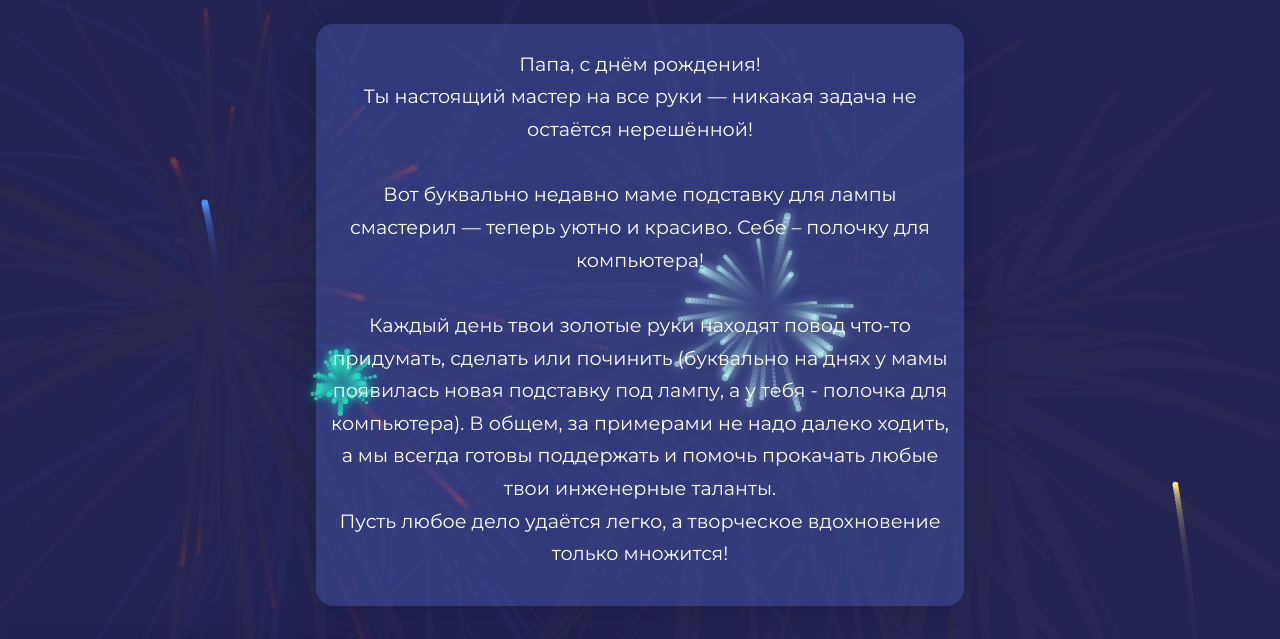
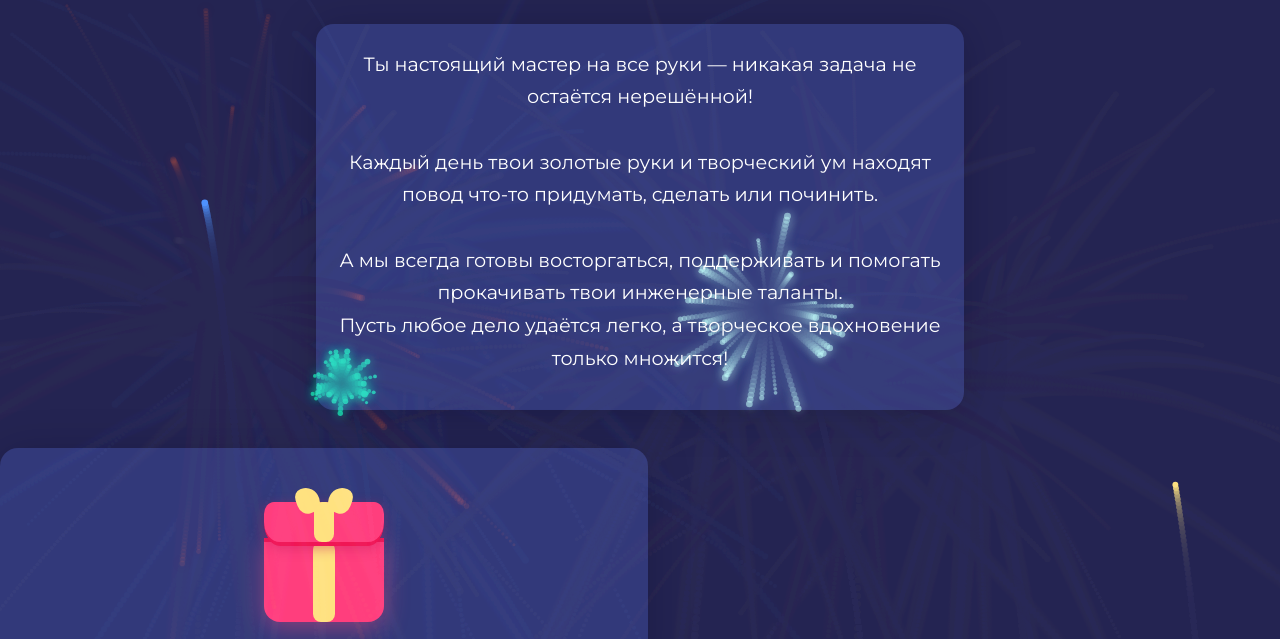
Before and after one commit to anyayoungfish/youngfish_codes, a plain HTML site: page index.html in a window 1280 px wide. Shown: the part 87-726 px from the top of the page. Drawn offline with Linux system fonts and the light colour scheme.

Commit message:
Update index.html

```diff
--- a/index.html
+++ b/index.html
@@ -304,12 +304,11 @@
 
   <div class="section">
     <div class="engineer">
-      Папа, с днём рождения!<br>
       Ты настоящий мастер на все руки — никакая задача не остаётся нерешённой!
       <br><br>
-      Вот буквально недавно маме подставку для лампы смастерил — теперь уютно и красиво. Себе – полочку для компьютера!
+      Каждый день твои золотые руки и творческий ум находят повод что-то придумать, сделать или починить.
       <br><br>
-      Каждый день твои золотые руки находят повод что-то придумать, сделать или починить (буквально на днях у мамы появилась новая подставку под лампу, а у тебя - полочка для компьютера). В общем, за примерами не надо далеко ходить, а мы всегда готовы поддержать и помочь прокачать любые твои инженерные таланты.
+      А мы всегда готовы восторгаться, поддерживать и помогать прокачивать твои инженерные таланты.
       <br>
       Пусть любое дело удаётся легко, а творческое вдохновение только множится!
     </div>
@@ -330,7 +329,7 @@
       <div class="gift-surprise">🎁</div>
     </div>
     <div id="present">
-      <div class="present-title">Выбирай Подарок на свой вкус!</div>
+      <div class="present-title">Выбирай подарок на свой вкус!</div>
 
       <!-- Карточки курсов -->
       <section id="craft-courses">
```
